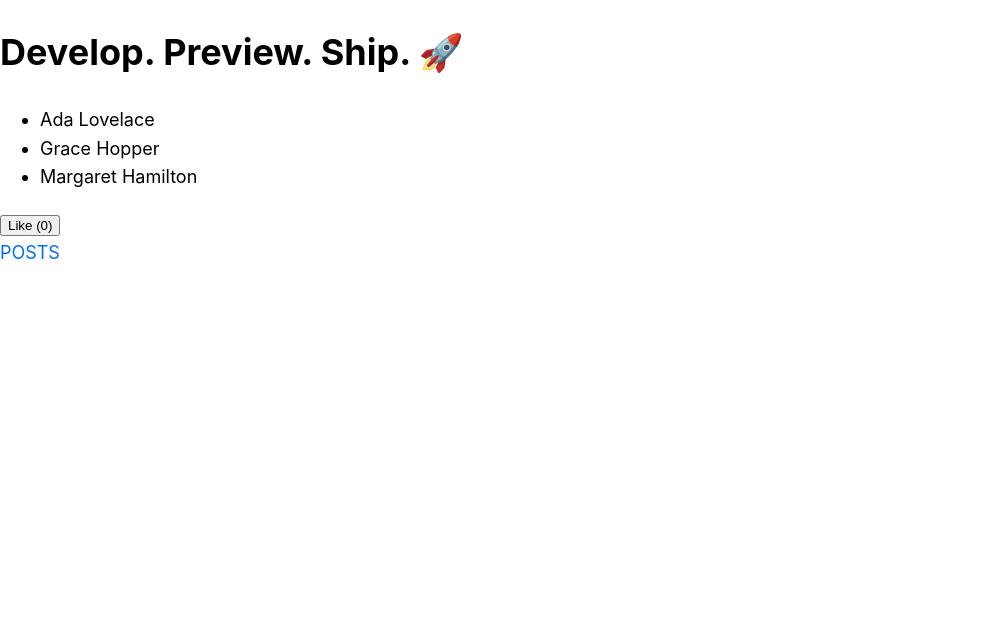
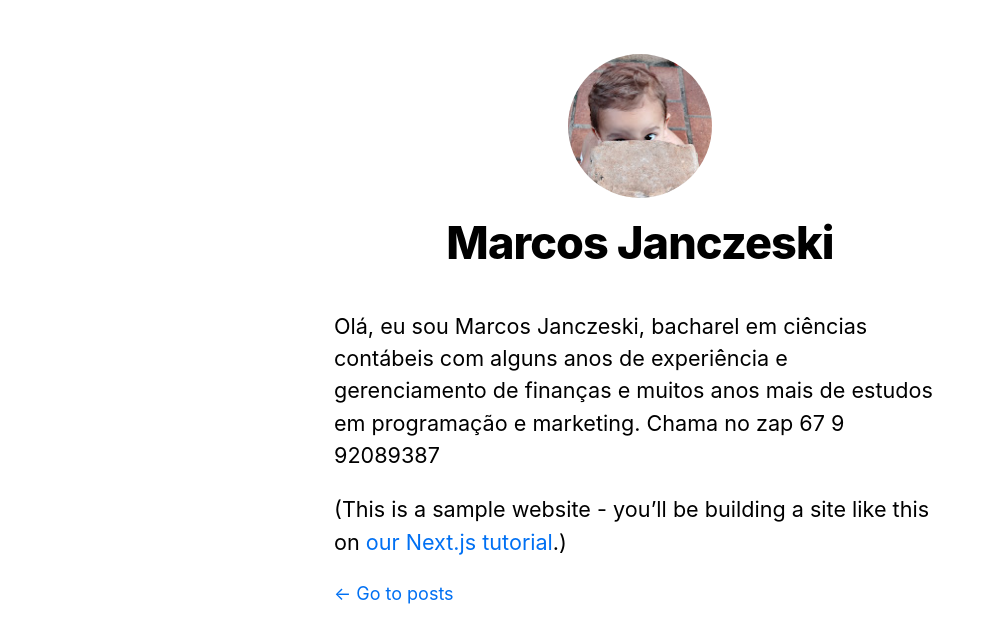
Before and after one commit to MarcosJanczeski/00-Learning-Nextjs-with_Vercel, a Next.js app: page / in a window 1280 px wide. Shown: the top 642 px of the page, without its empty margins (0-995 px from the left). Built offline with nearby package versions, Linux system fonts and the light colour scheme.

Commit message:
TRABALHADO .MODULE.CSS E FINALIZADO O SITE DE PERFIL.

```diff
--- a/components/layout.jsx
+++ b/components/layout.jsx
@@ -1,14 +1,94 @@
+/*
 export default function Layout({ children }) {
   return <>
     <div className="container">
       {children}
     </div>
+*/
+import Head from 'next/head';
+import Image from 'next/image';
+//import styles from './layout.module.css';
+import utilStyles from '../styles/utils.module.css';
+import Link from 'next/link';
+
+const name = 'Marcos Janczeski';
+export const siteTitle = 'Next.js Sample Website';
+
+export default function Layout({ children, home }) {
+  return <>
+    <div className='container'>
+      <Head>
+        <link rel="icon" href="/favicon.png" />
+        <meta
+          name="description"
+          content="Learn how to build a personal website using Next.js"
+        />
+        <meta
+          property="og:image"
+          content={`https://og-image.vercel.app/${encodeURI(
+            siteTitle,
+          )}.png?theme=light&md=0&fontSize=75px&images=https%3A%2F%2Fassets.vercel.com%2Fimage%2Fupload%2Ffront%2Fassets%2Fdesign%2Fnextjs-black-logo.svg`}
+        />
+        <meta name="og:title" content={siteTitle} />
+        <meta name="twitter:card" content="summary_large_image" />
+      </Head>
+      <header className='header'>
+        {home ? (
+          <>
+            <Image
+              priority
+              src="/profile.png"
+              className={utilStyles.borderCircle}
+              height={144}
+              width={144}
+              alt=""
+            />
+            <h1 className={utilStyles.heading2Xl}>{name}</h1>
+          </>
+        ) : (
+          <>
+            <Link href="/">
+              <Image
+                priority
+                src="/profile.png"
+                className={utilStyles.borderCircle}
+                height={108}
+                width={108}
+                alt=""
+              />
+            </Link>
+            <h2 className={utilStyles.headingLg}>
+              <Link href="/" className={utilStyles.colorInherit}>
+                {name}
+              </Link>
+            </h2>
+          </>
+        )}
+      </header>
+      <main>{children}</main>
+      {!home && (
+        <div className='backToHome'>
+          <Link href="/">← Back to home</Link>
+        </div>
+      )}
+    </div>
+
     <style jsx>{`
       .container {
         max-width: 36rem;
         padding: 0 1rem;
         margin: 3rem auto 6rem;
       }
+
+      .header {
+        display: flex;
+        flex-direction: column;
+        align-items: center;
+      }
+
+      .backToHome {
+        margin: 0;
+      }
     `}</style>
   </>
 }
--- a/pages/index.jsx
+++ b/pages/index.jsx
@@ -1,29 +1,22 @@
+import Head from 'next/head';
+import Layout, { siteTitle } from '../components/layout';
+import utilStyles from '../styles/utils.module.css';
 import Link from 'next/link';
-import { useState } from 'react';
 
-function Header({ title }) {
-  return <h1>{title ? title : 'Default title'}</h1>;
-}
-
-export default function HomePage() {
-  const names = ['Ada Lovelace', 'Grace Hopper', 'Margaret Hamilton'];
-
-  const [likes, setLikes] = useState(0);
-
-  function handleClick() {
-    setLikes(likes + 1);
-  }
-
+export default function Home() {
   return (
-    <div>
-      <Header title="Develop. Preview. Ship. 🚀" />
-      <ul>
-        {names.map((name) => (
-          <li key={name}>{name}</li>
-        ))}
-      </ul>
-      <button onClick={handleClick}>Like ({likes})</button><br />
-      <Link href={'/posts'}>POSTS</Link>
-    </div>
+    <Layout home>
+      <Head>
+        <title>{siteTitle}</title>
+      </Head>
+      <section className={utilStyles.headingMd}>
+        <p>Olá, eu sou Marcos Janczeski, bacharel em ciências contábeis com alguns anos de experiência e gerenciamento de finanças e muitos anos mais de estudos em programação e marketing. Chama no zap 67 9 92089387</p>
+        <p>
+          (This is a sample website - you’ll be building a site like this on{' '}
+          <a href="https://nextjs.org/learn">our Next.js tutorial</a>.)
+        </p>
+      </section>
+      <Link href='/posts'>← Go to posts</Link>
+    </Layout>
   );
 }
--- a/pages/posts/[slug].jsx
+++ b/pages/posts/[slug].jsx
@@ -9,7 +9,6 @@
     <h3>{post.title}</h3>
     <p>{post.content}</p>
     <small>{post.author}</small><br /><br />
-    <Link href='/posts'>BACK TO POSTS</Link><br /><br />
-    <Link href='/'>BACK TO HOME</Link>
+    <Link href='/posts'>← Back to posts</Link><br /><br />
   </Layout>
 }
--- a/pages/posts/index.jsx
+++ b/pages/posts/index.jsx
@@ -1,7 +1,8 @@
 import Link from "next/link"
 import posts from "./posts"
+import Layout from "../../components/layout"
 export default function Posts() {
-  return <>
+  return <Layout>
     <h1>POSTS EM DESTAQUE</h1>
     <ul>
       {posts.map((post, index) => <li key={index}>
@@ -10,6 +11,5 @@
         </h2>
       </li>)}
     </ul>
-    <Link href='/'>BACK TO HOME</Link>
-  </>
+  </Layout>
 }
--- /dev/null
+++ b/styles/utils.module.css
@@ -0,0 +1,52 @@
+.heading2Xl {
+  font-size: 2.5rem;
+  line-height: 1.2;
+  font-weight: 800;
+  letter-spacing: -0.05rem;
+  margin: 1rem 0;
+}
+
+.headingXl {
+  font-size: 2rem;
+  line-height: 1.3;
+  font-weight: 800;
+  letter-spacing: -0.05rem;
+  margin: 1rem 0;
+}
+
+.headingLg {
+  font-size: 1.5rem;
+  line-height: 1.4;
+  margin: 1rem 0;
+}
+
+.headingMd {
+  font-size: 1.2rem;
+  line-height: 1.5;
+}
+
+.borderCircle {
+  border-radius: 9999px;
+}
+
+.colorInherit {
+  color: inherit;
+}
+
+.padding1px {
+  padding-top: 1px;
+}
+
+.list {
+  list-style: none;
+  padding: 0;
+  margin: 0;
+}
+
+.listItem {
+  margin: 0 0 1.25rem;
+}
+
+.lightText {
+  color: #666;
+}
```
Also changed, not shown: public/favicon.png (added), public/profile.png (added).
